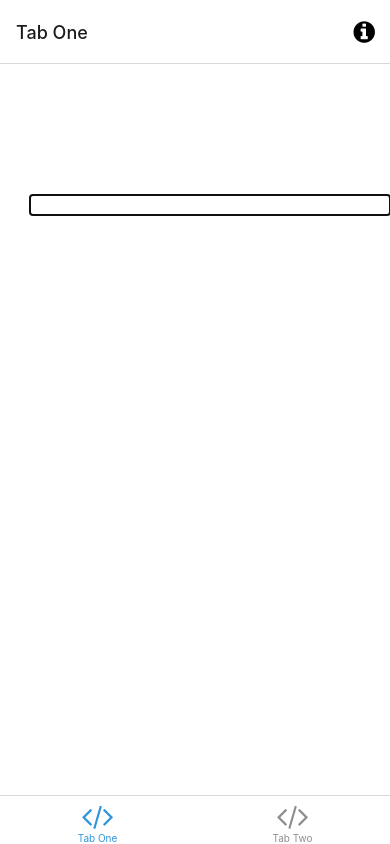
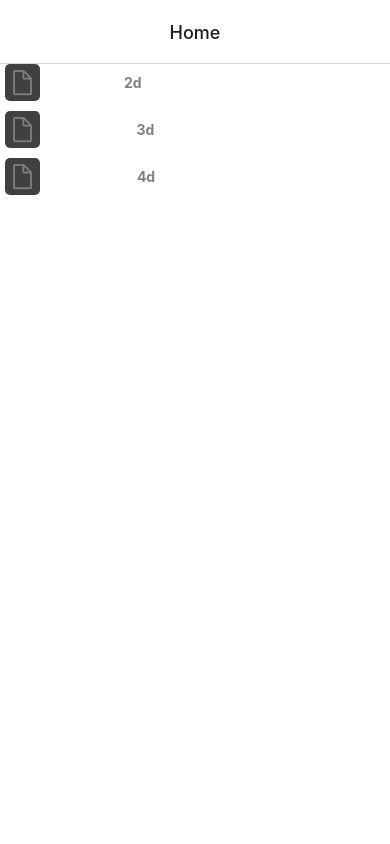
Before and after one commit to joaquinbian/todo-app-graphql-client, a React Native app: screen /TabOne in a window 390 px wide. Built offline with nearby package versions, Linux system fonts and the light colour scheme; what expo-linking would draw is missing.

Commit message:
adding animations for navigating

```diff
--- a/components/ProjectComponent/ProjectItem.tsx
+++ b/components/ProjectComponent/ProjectItem.tsx
@@ -3,17 +3,20 @@ import React from "react";
 import { Pressable, StyleSheet, Text, View } from "react-native";
 import { styles } from "./styles";
 import { Project } from "../../inrterfaces/projectInterface";
+import { useNavigation } from "@react-navigation/native";
 
 interface Props {
   project: Project;
 }
 
 const ProjectItem = ({ project }: Props) => {
+  const navigation = useNavigation();
+
+  const navigate = () => {
+    navigation.navigate("TodoScreen", { id: project.id });
+  };
   return (
-    <Pressable
-      style={styles.projectStyle}
-      onPress={() => console.log("apretado")}
-    >
+    <Pressable style={styles.projectStyle} onPress={navigate}>
       <AntDesign name="file1" size={25} color="gray" style={styles.iconStyle} />
       <Text style={styles.title}>{project.title}</Text>
       <Text style={styles.projectDate}>{project.createdAt}</Text>
--- a/navigation/index.tsx
+++ b/navigation/index.tsx
@@ -3,27 +3,42 @@
  * https://reactnavigation.org/docs/getting-started
  *
  */
-import { FontAwesome } from '@expo/vector-icons';
-import { createBottomTabNavigator } from '@react-navigation/bottom-tabs';
-import { NavigationContainer, DefaultTheme, DarkTheme } from '@react-navigation/native';
-import { createNativeStackNavigator } from '@react-navigation/native-stack';
-import * as React from 'react';
-import { ColorSchemeName, Pressable } from 'react-native';
+import { FontAwesome } from "@expo/vector-icons";
+import { createBottomTabNavigator } from "@react-navigation/bottom-tabs";
+import {
+  NavigationContainer,
+  DefaultTheme,
+  DarkTheme,
+} from "@react-navigation/native";
+import { createNativeStackNavigator } from "@react-navigation/native-stack";
+import * as React from "react";
+import { ColorSchemeName, Pressable } from "react-native";
 
-import Colors from '../constants/Colors';
-import useColorScheme from '../hooks/useColorScheme';
-import ModalScreen from '../screens/ModalScreen';
-import NotFoundScreen from '../screens/NotFoundScreen';
-import TabOneScreen from '../screens/TabOneScreen';
-import TabTwoScreen from '../screens/TabTwoScreen';
-import { RootStackParamList, RootTabParamList, RootTabScreenProps } from '../types';
-import LinkingConfiguration from './LinkingConfiguration';
+import Colors from "../constants/Colors";
+import useColorScheme from "../hooks/useColorScheme";
+import ModalScreen from "../screens/ModalScreen";
+import NotFoundScreen from "../screens/NotFoundScreen";
+import TabOneScreen from "../screens/ToDoScreen";
+import TabTwoScreen from "../screens/ProjectsScreen";
+import {
+  RootStackParamList,
+  RootTabParamList,
+  RootTabScreenProps,
+} from "../types";
+import LinkingConfiguration from "./LinkingConfiguration";
+import ProjectsScreen from "../screens/ProjectsScreen";
+import TodoScreen from "../screens/ToDoScreen";
 
-export default function Navigation({ colorScheme }: { colorScheme: ColorSchemeName }) {
+export default function Navigation({
+  colorScheme,
+}: {
+  colorScheme: ColorSchemeName;
+}) {
   return (
     <NavigationContainer
       linking={LinkingConfiguration}
-      theme={colorScheme === 'dark' ? DarkTheme : DefaultTheme}>
+      theme={colorScheme === "dark" ? DarkTheme : DefaultTheme}
+    >
       <RootNavigator />
     </NavigationContainer>
   );
@@ -37,10 +52,26 @@ const Stack = createNativeStackNavigator<RootStackParamList>();
 
 function RootNavigator() {
   return (
-    <Stack.Navigator>
-      <Stack.Screen name="Root" component={BottomTabNavigator} options={{ headerShown: false }} />
-      <Stack.Screen name="NotFound" component={NotFoundScreen} options={{ title: 'Oops!' }} />
-      <Stack.Group screenOptions={{ presentation: 'modal' }}>
+    <Stack.Navigator
+      screenOptions={{
+        headerTitleAlign: "center",
+        // presentation: "card",
+        animation: "slide_from_right",
+      }}
+    >
+      {/* <Stack.Screen
+        name="Root"
+        component={BottomTabNavigator}
+        options={{ headerShown: false }}
+      /> */}
+      <Stack.Screen name="Home" component={ProjectsScreen} />
+      <Stack.Screen name="TodoScreen" component={TodoScreen} />
+      <Stack.Screen
+        name="NotFound"
+        component={NotFoundScreen}
+        options={{ title: "Oops!" }}
+      />
+      <Stack.Group screenOptions={{ presentation: "modal" }}>
         <Stack.Screen name="Modal" component={ModalScreen} />
       </Stack.Group>
     </Stack.Navigator>
@@ -61,19 +92,21 @@ function BottomTabNavigator() {
       initialRouteName="TabOne"
       screenOptions={{
         tabBarActiveTintColor: Colors[colorScheme].tint,
-      }}>
+      }}
+    >
       <BottomTab.Screen
         name="TabOne"
         component={TabOneScreen}
-        options={({ navigation }: RootTabScreenProps<'TabOne'>) => ({
-          title: 'Tab One',
+        options={({ navigation }: RootTabScreenProps<"TabOne">) => ({
+          title: "Tab One",
           tabBarIcon: ({ color }) => <TabBarIcon name="code" color={color} />,
           headerRight: () => (
             <Pressable
-              onPress={() => navigation.navigate('Modal')}
+              onPress={() => navigation.navigate("Modal")}
               style={({ pressed }) => ({
                 opacity: pressed ? 0.5 : 1,
-              })}>
+              })}
+            >
               <FontAwesome
                 name="info-circle"
                 size={25}
@@ -88,7 +121,7 @@ function BottomTabNavigator() {
         name="TabTwo"
         component={TabTwoScreen}
         options={{
-          title: 'Tab Two',
+          title: "Tab Two",
           tabBarIcon: ({ color }) => <TabBarIcon name="code" color={color} />,
         }}
       />
@@ -100,7 +133,7 @@ function BottomTabNavigator() {
  * You can explore the built-in icon families and icons on the web at https://icons.expo.fyi/
  */
 function TabBarIcon(props: {
-  name: React.ComponentProps<typeof FontAwesome>['name'];
+  name: React.ComponentProps<typeof FontAwesome>["name"];
   color: string;
 }) {
   return <FontAwesome size={30} style={{ marginBottom: -3 }} {...props} />;
--- a/screens/TabTwoScreen.tsx
+++ b/screens/ProjectsScreen.tsx
@@ -7,7 +7,7 @@ import ProjectItem from "../components/ProjectComponent/ProjectItem";
 import { useState } from "react";
 import { Project } from "../inrterfaces/projectInterface";
 
-export default function TabTwoScreen() {
+export default function ProjectsScreen() {
   const [projects, setProjects] = useState<Project[]>([
     { id: 1, title: "project", createdAt: "2d" },
     { id: 2, title: "project2", createdAt: "3d" },
--- a/screens/TabOneScreen.tsx
+++ b/screens/ToDoScreen.tsx
@@ -16,7 +16,7 @@ import Checkbox from "../components/Checkbox";
 import TodoItem from "../components/TodoItem";
 import { Todo } from "../inrterfaces/todoInterface";
 
-export default function TabOneScreen({
+export default function TodoScreen({
   navigation,
 }: RootTabScreenProps<"TabOne">) {
   const [title, setTitle] = useState<string>("");
```
Also changed, not shown: types.tsx (+17 -8 lines).
